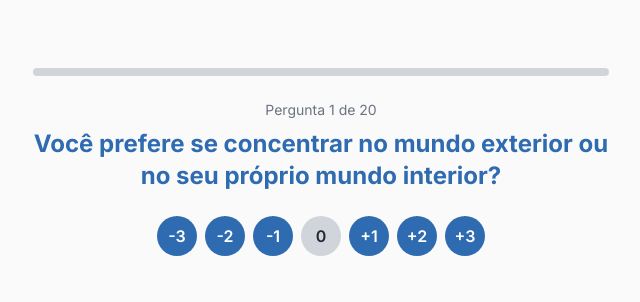
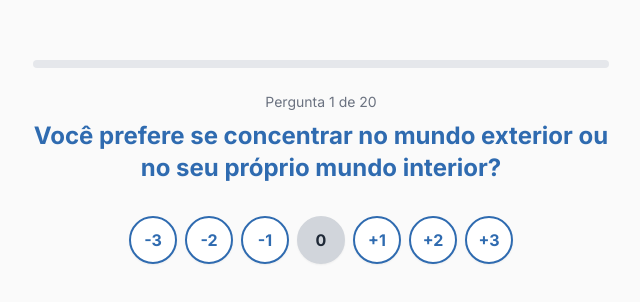
Before and after one commit to patrickcardosomoraes/testandoai, a Next.js app: page /teste/mbti in a window 1280 px wide. Shown: the part 238-540 px from the top of the page, without its empty margins (319-959 px from the left). Built offline with nearby package versions, Linux system fonts and the light colour scheme.

Commit message:
Atualização do layout MBTI com melhorias visuais e botão de compartilhar

```diff
--- a/pages/teste/mbti.js
+++ b/pages/teste/mbti.js
@@ -1,3 +1,4 @@
+// /pages/teste/mbti.js
 import { useState } from 'react';
 import Link from 'next/link';
 import Image from 'next/image';
@@ -8,12 +9,11 @@ import results from '@/data/mbti-results';
 export default function TesteMBTI() {
   const [step, setStep] = useState(0);
   const [scores, setScores] = useState({ E: 0, I: 0, S: 0, N: 0, T: 0, F: 0, J: 0, P: 0 });
+  const [answers, setAnswers] = useState([]);
 
   const current = questions[step];
 
   const handleAnswer = (value) => {
-    if (!current || !current.dim) return;
-
     const dim = current.dim;
     const trait = value > 0 ? dim[0] : dim[1];
 
@@ -22,11 +22,22 @@ export default function TesteMBTI() {
       [trait]: prev[trait] + Math.abs(value),
     }));
 
+    setAnswers((prev) => [...prev, value]);
     setStep((prev) => prev + 1);
   };
 
   const handleBack = () => {
     if (step === 0) return;
+    const prevValue = answers[answers.length - 1];
+    const prevDim = questions[step - 1].dim;
+    const trait = prevValue > 0 ? prevDim[0] : prevDim[1];
+
+    setScores((prev) => ({
+      ...prev,
+      [trait]: prev[trait] - Math.abs(prevValue),
+    }));
+
+    setAnswers((prev) => prev.slice(0, -1));
     setStep((prev) => prev - 1);
   };
 
@@ -37,15 +48,28 @@ export default function TesteMBTI() {
 
   if (step === questions.length) {
     const result = getResult();
+    const url = `https://wa.me/?text=Descobri%20que%20sou%20${result.title}%20no%20teste%20MBTI%20do%20site%20TestandoAI!%20Acesse:%20https://testandoai.com.br/teste/mbti`;
 
     return (
-      <main className="min-h-screen bg-[#FAFAFA] flex flex-col items-center justify-center text-center px-4 py-12 text-[#2F6BB0]">
+      <main className="min-h-screen bg-gradient-to-b from-[#f8fbff] to-[#f0f4ff] flex flex-col items-center justify-center text-center px-4 py-12 text-[#2F6BB0]">
         <h1 className="text-3xl font-bold mb-4">Você é {result.title}</h1>
         <p className="text-gray-700 max-w-lg mb-6">{result.description}</p>
         <Image src={result.image} alt={result.title} width={240} height={240} />
-        <Link href="/" className="mt-6 text-[#2F6BB0] underline hover:text-[#1e4fa3] transition-colors">
-          Voltar para o início
-        </Link>
+        <div className="flex gap-4 mt-6">
+          <Link href="/">
+            <span className="text-[#2F6BB0] underline hover:text-[#1e4fa3] transition-colors">
+              Voltar para o início
+            </span>
+          </Link>
+          <a
+            href={url}
+            target="_blank"
+            rel="noopener noreferrer"
+            className="text-green-600 underline hover:text-green-800"
+          >
+            Compartilhar no WhatsApp
+          </a>
+        </div>
       </main>
     );
   }
@@ -53,19 +77,15 @@ export default function TesteMBTI() {
   return (
     <main className="min-h-screen bg-[#FAFAFA] flex flex-col items-center justify-center text-center px-4 py-10 text-[#2F6BB0] relative">
       {/* Barra de Progresso */}
-      <div className="w-full max-w-xl h-2 bg-gray-300 rounded-full overflow-hidden mb-6">
+      <div className="w-full max-w-xl h-2 bg-gray-200 rounded-full overflow-hidden mb-6">
         <div
           className="h-full bg-[#2F6BB0] transition-all duration-300"
           style={{ width: `${(step / questions.length) * 100}%` }}
         ></div>
       </div>
 
-      {/* Número da pergunta */}
-      <p className="text-sm text-gray-500 mb-2">
-        Pergunta {step + 1} de {questions.length}
-      </p>
+      <p className="text-sm text-gray-500 mb-2">Pergunta {step + 1} de {questions.length}</p>
 
-      {/* Animação da pergunta */}
       <AnimatePresence mode="wait">
         <motion.div
           key={step}
@@ -75,18 +95,18 @@ export default function TesteMBTI() {
           transition={{ duration: 0.4 }}
           className="w-full max-w-xl"
         >
-          <h2 className="text-2xl font-bold mb-6">{current.question}</h2>
+          <h2 className="text-2xl font-bold mb-8 text-[#2F6BB0]">{current.question}</h2>
 
-          <div className="flex gap-2 justify-center flex-wrap">
+          <div className="flex items-center justify-center gap-2 flex-wrap">
             {[-3, -2, -1, 0, 1, 2, 3].map((val) => (
               <button
                 key={val}
                 onClick={() => handleAnswer(val)}
-                className={`w-10 h-10 rounded-full font-semibold transition-all duration-200 ${
-                  val === 0
-                    ? 'bg-gray-300 text-gray-800'
-                    : 'bg-[#2F6BB0] hover:bg-[#1e4fa3] text-white'
-                }`}
+                className={`w-10 h-10 sm:w-12 sm:h-12 rounded-full flex items-center justify-center text-sm sm:text-base font-bold shadow-sm
+                  transition-all duration-200 border-2
+                  ${val === 0
+                    ? 'bg-gray-300 text-gray-800 border-gray-300'
+                    : 'bg-white border-[#2F6BB0] text-[#2F6BB0] hover:bg-[#2F6BB0] hover:text-white'}`}
               >
                 {val > 0 ? `+${val}` : val}
               </button>
@@ -95,7 +115,6 @@ export default function TesteMBTI() {
         </motion.div>
       </AnimatePresence>
 
-      {/* Botão de Voltar */}
       {step > 0 && (
         <button
           onClick={handleBack}
```
Also changed, not shown: 1 other file (tests, documents, lock files or other folders).
